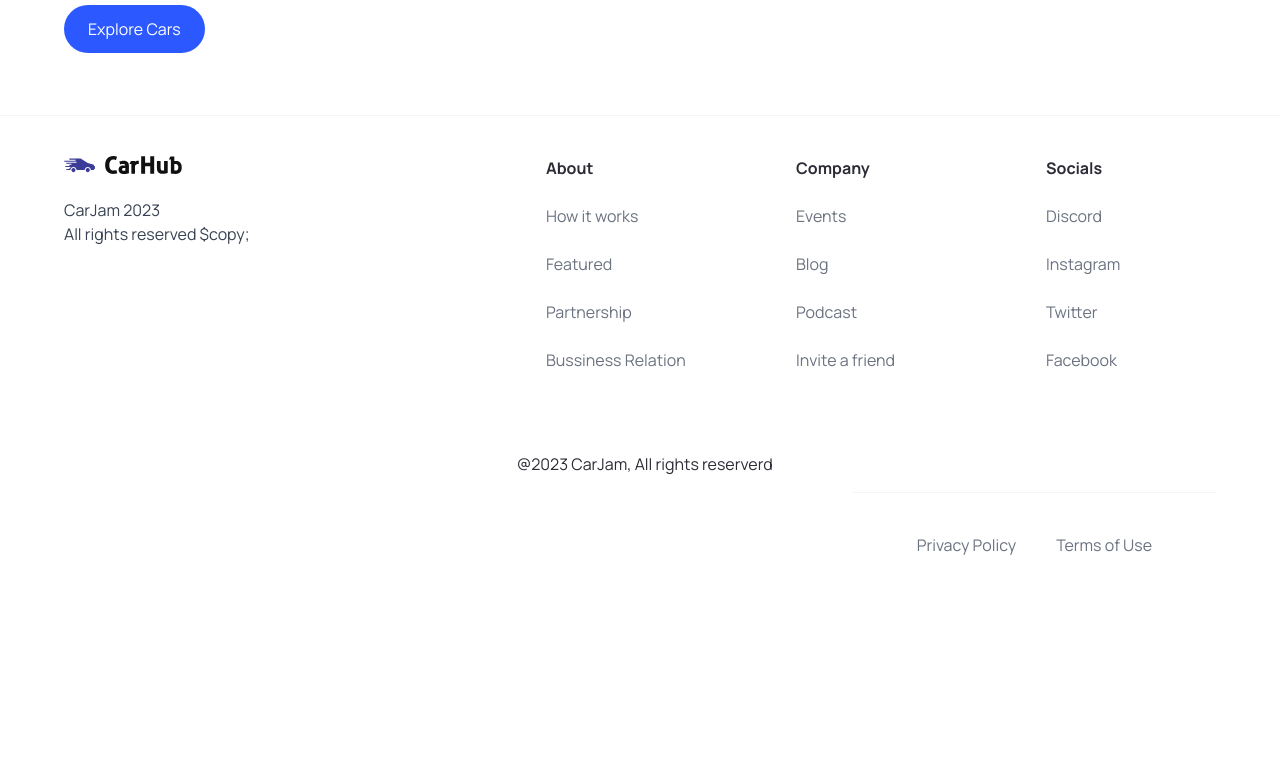
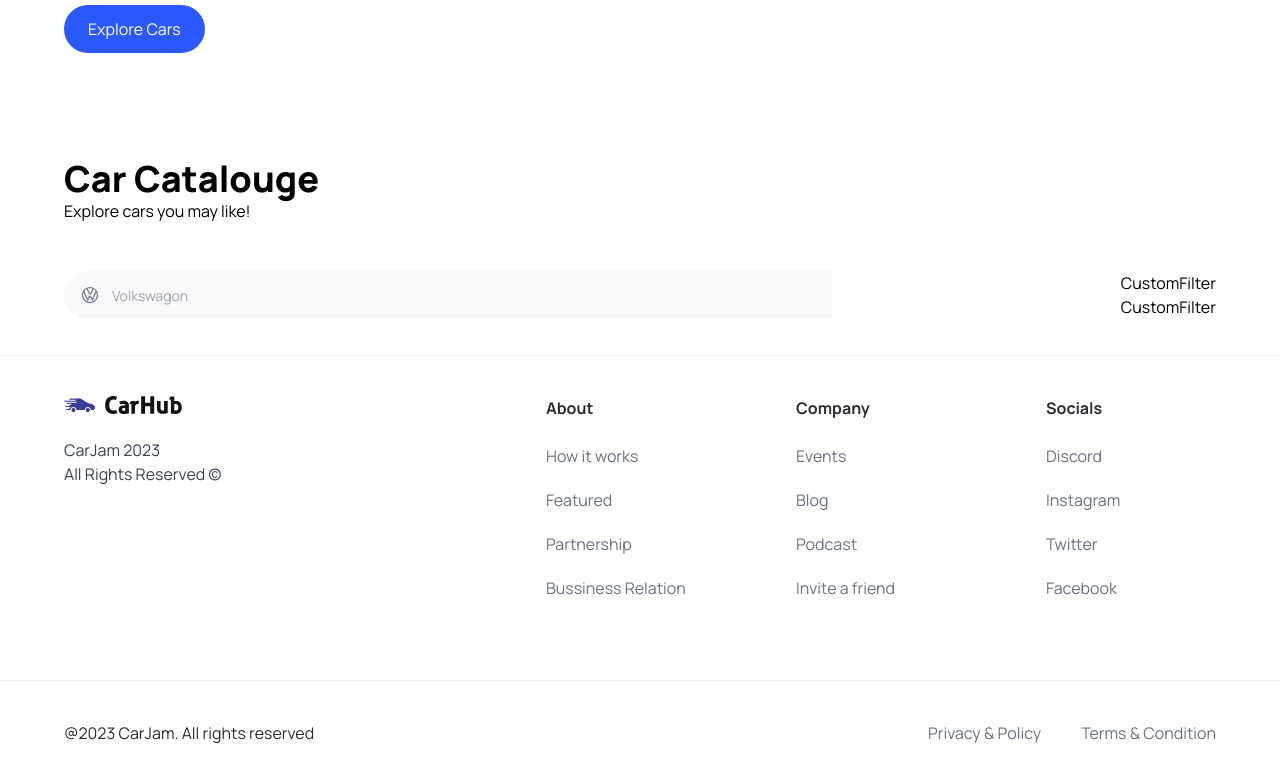
Before and after one commit to pulsarbeam/carjam, a Next.js app: page / in a window 1280 px wide. Shown: the part 705-1486 px from the top of the page. Before the commit the page ends 1342 px from the top, so only its background shows below. Built offline with nearby package versions, Linux system fonts and the light colour scheme.

Commit message:
Added serachbar

```diff
--- a/app/page.tsx
+++ b/app/page.tsx
@@ -1,4 +1,4 @@
-import { Hero } from '@/components'
+import { Hero, CustomFilter, SearchBar } from '@/components'
 import Image from 'next/image'
 
 
@@ -6,6 +6,19 @@
   return (
     <main className="overflow-hidden">
       <Hero />
+      <div className="mt-12 padding-x padding-y max-width" id="discover">
+        <div className="home__text-contianer">
+          <h1 className="text-4xl font-extrabold">Car Catalouge</h1>
+          <p>Explore cars you may like!</p>
+        </div>
+        <div className="home__filters">
+          <SearchBar />
+          <div className="home__filter-contianer">
+            <CustomFilter title="fuel" />
+            <CustomFilter title="year" />
+          </div>
+        </div>
+      </div>
     </main>
   )
 }
--- /dev/null
+++ b/components/CustomFilter.tsx
@@ -0,0 +1,8 @@
+
+const CustomFilter = () => {
+  return (
+    <div>CustomFilter</div>
+  )
+}
+
+export default CustomFilter
--- a/components/Footer.tsx
+++ b/components/Footer.tsx
@@ -1,57 +1,52 @@
+import Image from "next/image";
+import Link from "next/link";
 
+import { footerLinks } from '@/constants'
 
-import Image from 'next/image'
-import Link from 'next/link'
-import { footerLinks } from '@/constants'
-const Footer = () => {
-  return (
-    <footer className="flex flex-col text-black-100 mt-5 border-t border-gray-100">
-      <div className="flex max-md:flex-col flex-wrap justify-between sm:px-16 px-6 py-10">
-        <div className="flex flex-col justify-start items-start gap-6">
-          <Image
-            src="/logo.svg"
-            alt="CarJam logo"
-            width={118}
-            height={18}
-            className="object-contain"
-          />
-          <p className="text-base text-gray-700">
+const Footer = () => (
+  <footer className='flex flex-col text-black-100  mt-5 border-t border-gray-100'>
+    <div className='flex max-md:flex-col flex-wrap justify-between gap-5 sm:px-16 px-6 py-10'>
+      <div className='flex flex-col justify-start items-start gap-6'>
+        <Image src='/logo.svg' alt='logo' width={118} height={18} className='object-contain' />
+        <p className='text-base text-gray-700'>
           CarJam 2023 <br />
-            All rights reserved $copy;
+          All Rights Reserved &copy;
         </p>
       </div>
+
       <div className="footer__links">
-          {footerLinks.map((link) => (
-            <div key={link.title} className="footer__link">
-              <h3 className="font-bold">{link.title}</h3>
-              {link.links.map((item) => (
+        {footerLinks.map((item) => (
+          <div key={item.title} className="footer__link">
+            <h3 className="font-bold">{item.title}</h3>
+            <div className="flex flex-col gap-5">
+              {item.links.map((link) => (
                 <Link
-                  key={item.title}
-                  href={item.url}
+                  key={link.title}
+                  href={link.url}
                   className="text-gray-500"
                 >
-                  {item.title}
+                  {link.title}
                 </Link>
               ))}
             </div>
+          </div>
         ))}
+      </div>
+    </div>
 
-          <p>@2023 CarJam, All rights reserverd</p>
+    <div className='flex justify-between items-center flex-wrap mt-10 border-t border-gray-100 sm:px-16 px-6 py-10'>
+      <p>@2023 CarJam. All rights reserved</p>
 
-          <div className="flex justify-between items-center flex-wrap mt-10 border-t border-gray-100 sm:px-16 px-6 py-10">
       <div className="footer__copyrights-link">
         <Link href="/" className="text-gray-500">
-                Privacy Policy
+          Privacy & Policy
         </Link>
         <Link href="/" className="text-gray-500">
-                Terms of Use
+          Terms & Condition
         </Link>
       </div>
     </div>
-        </div>
-      </div>
   </footer>
-  )
-}
+);
 
-export default Footer
+export default Footer;
--- a/components/Hero.tsx
+++ b/components/Hero.tsx
@@ -29,9 +29,8 @@
       <div className="hero__image-container">
         <div className="hero__image">
           <Image src="/hero.png" alt="hero" fill className="object-contain" />
-
-          <div className="hero__image-overlay" />
         </div>
+        <div className="hero__image-overlay" />
       </div>
     </div>
   )
--- /dev/null
+++ b/components/SearchBar.tsx
@@ -0,0 +1,21 @@
+'use client'
+
+import { useState } from 'react'
+
+import SearchManu from './SearchManu'
+
+const SearchBar = () => {
+  const [manu, setManu] = useState('')
+
+  const handleSearch = () => {}
+
+  return (
+    <form className="searchbar" onSubmit={handleSearch}>
+      <div className="searchbar__item">
+        <SearchManu manu={manu} setManu={setManu} />
+      </div>
+    </form>
+  )
+}
+
+export default SearchBar
--- /dev/null
+++ b/components/SearchManu.tsx
@@ -0,0 +1,90 @@
+'use client'
+import { SearchManuProps } from '@/types'
+import { Combobox, Transition } from '@headlessui/react'
+import Image from 'next/image'
+import { useState, Fragment } from 'react'
+import { manufacturers } from '@/constants'
+
+const SearchManu = ({ manu, setManu }: SearchManuProps) => {
+  const [query, setQuery] = useState('')
+
+  const filteredManufacturers =
+    query === ''
+      ? manufacturers
+      : manufacturers.filter((item) =>
+          item
+            .toLowerCase()
+            .replace(/\s+/g, '')
+            .includes(query.toLowerCase().replace(/\s+/g, ''))
+        )
+
+  return (
+    <div className="search-manufacturer">
+      <Combobox value={manu} onChange={setManu}>
+        <div className="relative w-full">
+          <Combobox.Button className="absolute top-[14px]">
+            <Image
+              src="/car-logo.svg"
+              width={20}
+              height={20}
+              className="ml-4"
+              alt="Car Logo"
+            />
+          </Combobox.Button>
+
+          <Combobox.Input
+            className="search-manufacturer__input"
+            placeholder="Volkswagon"
+            displayValue={(manu: string) => manu}
+            onChange={(e) => setQuery(e.target.value)}
+          />
+
+          <Transition
+            as={Fragment}
+            leave="transition ease-in duration-100"
+            leaveFrom="opacity-100"
+            leaveTo="opacity-10"
+            afterLeave={() => setQuery('')}
+          >
+            <Combobox.Options>
+              {filteredManufacturers.map((item) => (
+                <Combobox.Option
+                  key={item}
+                  className={({ active }) =>
+                    `relative search-manufacturer__option ${
+                      active ? 'bg-primary-blue text-white' : 'text-gray-900'
+                    }`
+                  }
+                  value={item}
+                >
+                  {({ selected, active }) => (
+                    <>
+                      <span
+                        className={`block truncate ${
+                          selected ? 'font-medium' : 'font-normal'
+                        }`}
+                      >
+                        {item}
+                      </span>
+
+                      {/* Show an active blue background color if the option is selected */}
+                      {selected ? (
+                        <span
+                          className={`absolute inset-y-0 left-0 flex items-center pl-3 ${
+                            active ? 'text-white' : 'text-purple'
+                          }`}
+                        ></span>
+                      ) : null}
+                    </>
+                  )}
+                </Combobox.Option>
+              ))}
+            </Combobox.Options>
+          </Transition>
+        </div>
+      </Combobox>
+    </div>
+  )
+}
+
+export default SearchManu
--- a/components/index.ts
+++ b/components/index.ts
@@ -2,5 +2,8 @@
 import CustomButton from './CustomButton'
 import NavBar from './NavBar'
 import Footer from './Footer'
+import SearchBar from './SearchBar'
+import CustomFilter from './CustomFilter'
+import SearchManu from './SearchManu'
 
-export { Hero, CustomButton, NavBar, Footer }
+export { Hero, CustomButton, NavBar, Footer, SearchBar, CustomFilter, SearchManu }
--- a/package.json
+++ b/package.json
@@ -9,6 +9,7 @@
     "lint": "next lint"
   },
   "dependencies": {
+    "@headlessui/react": "^1.7.15",
     "@types/node": "20.2.5",
     "@types/react": "18.2.9",
     "@types/react-dom": "18.2.4",
--- a/types.d.ts
+++ b/types.d.ts
@@ -6,3 +6,9 @@
   handleClick?: MouseEventHandler<HTMLButtonElement>
   btnType?: 'button' | 'submit'
 }
+
+export interface SearchManuProps {
+  manu: string
+  setManu: (manu: string) => void
+
+}
```
Also changed, not shown: 1 other file (tests, documents, lock files or other folders). Lines whose indentation alone changed are shown as unchanged.
